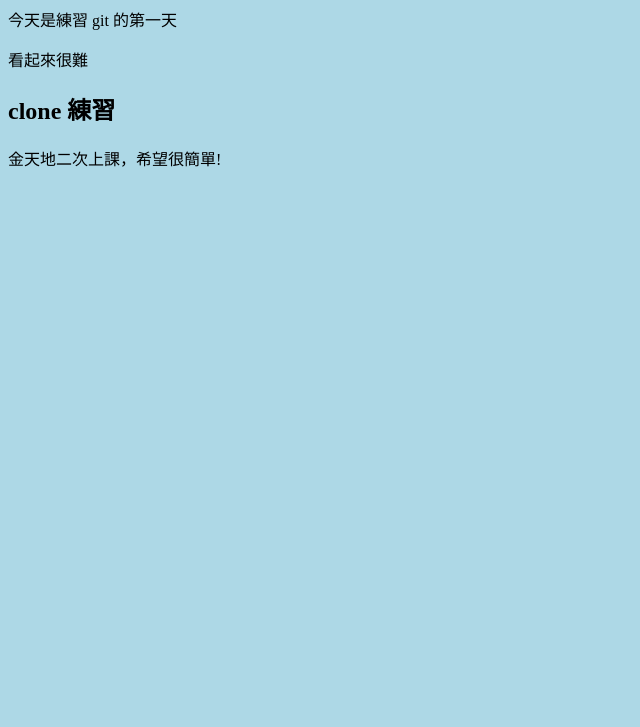
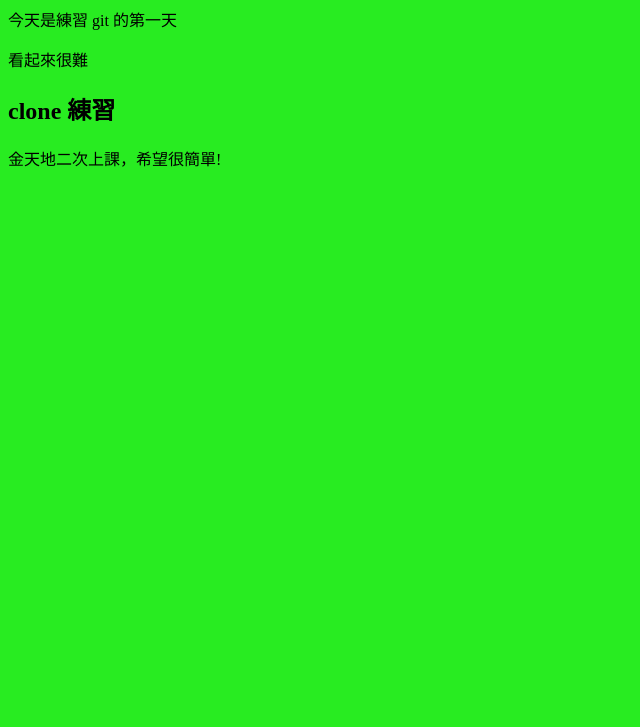
Before and after one commit to YAGO900115/2020_MobileWeb, a plain HTML site: page index.html in a window 1280 px wide. Shown: the part 73-800 px from the top of the page, without its empty margins (0-640 px from the left). Drawn offline with Linux system fonts and the light colour scheme.

Commit message:
hurshohogshrohoghsoghso

```diff
--- a/style.css
+++ b/style.css
@@ -1,3 +1,3 @@
 body {
-    background-color: lightblue;
+    background-color: rgb(40, 236, 33);
 }
```
